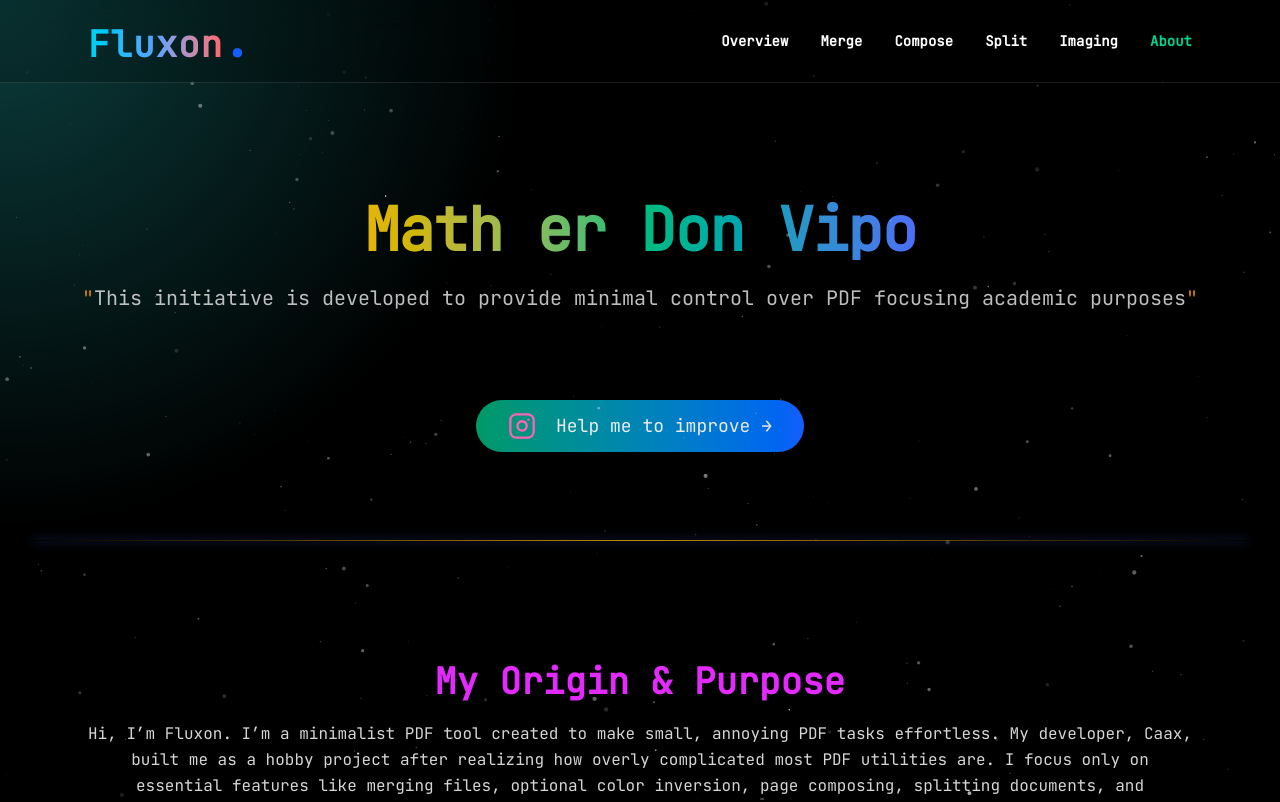
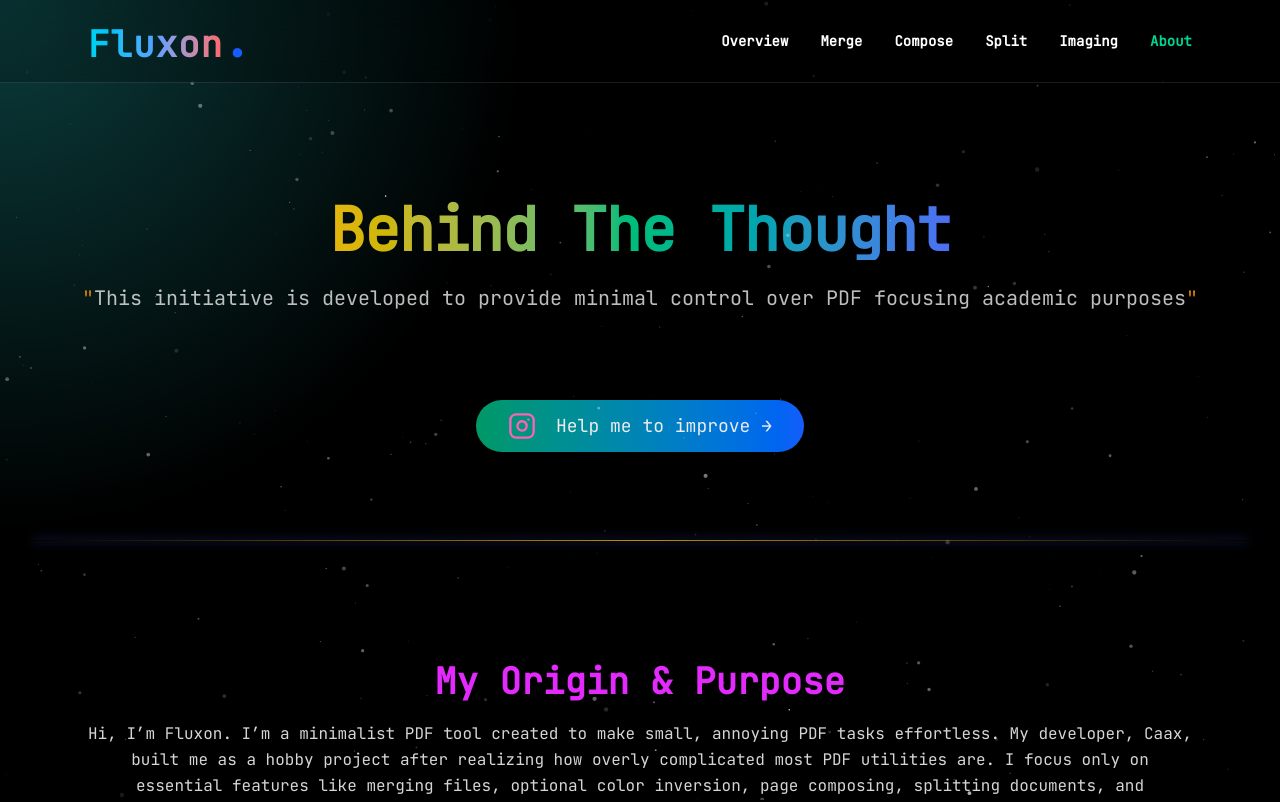
Before and after one commit to TheCaax/fluxon, a Next.js app: page /about in a window 1280 px wide. Shown: the top 802 px of the page. Built offline with nearby package versions, Linux system fonts and the light colour scheme.

Commit message:
title error fixing

```diff
--- a/app/about/page.js
+++ b/app/about/page.js
@@ -63,7 +63,7 @@ export default function About() {
             <div className="mb-6">
               <GradientText size="3xl">
                 {/* About Me <span className='text-xl'>(fluxon)</span> */}
-                Math er Don Vipo
+                Behind The Thought
               </GradientText>
             </div>
 
```
